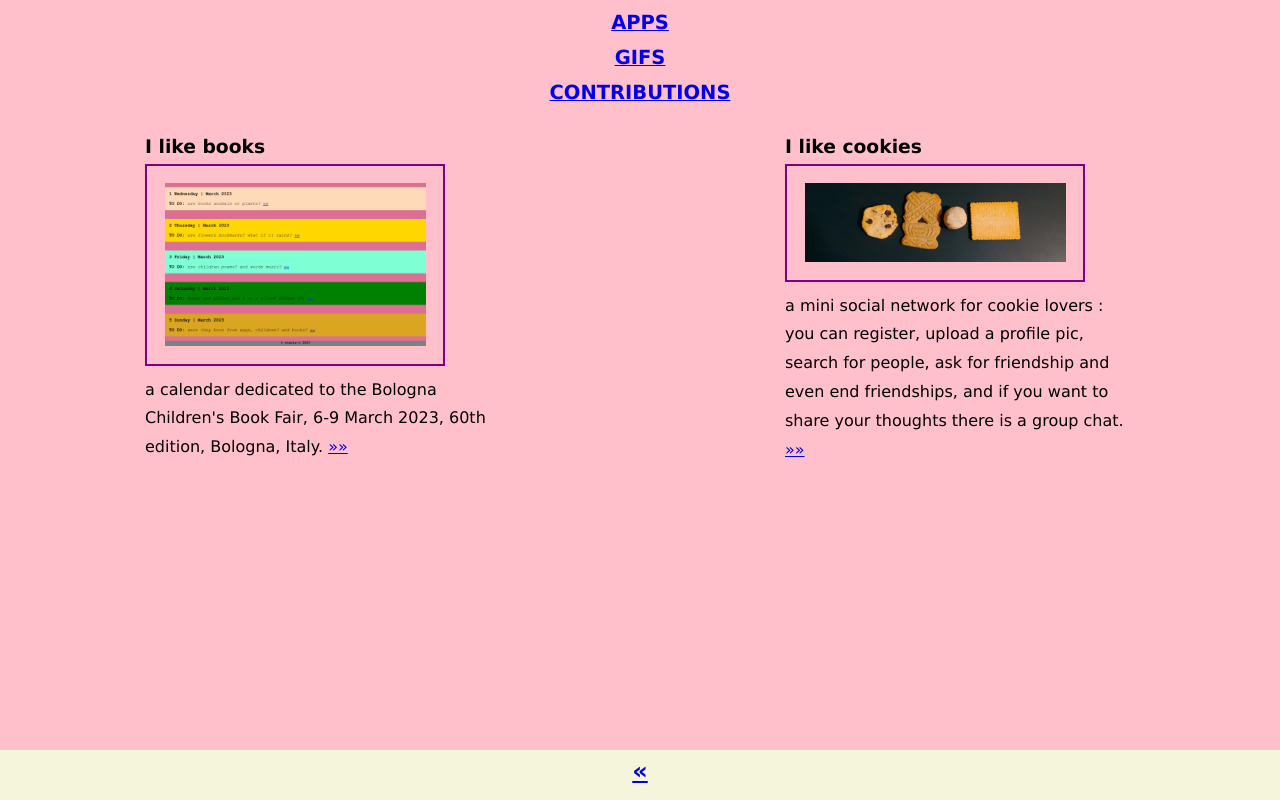
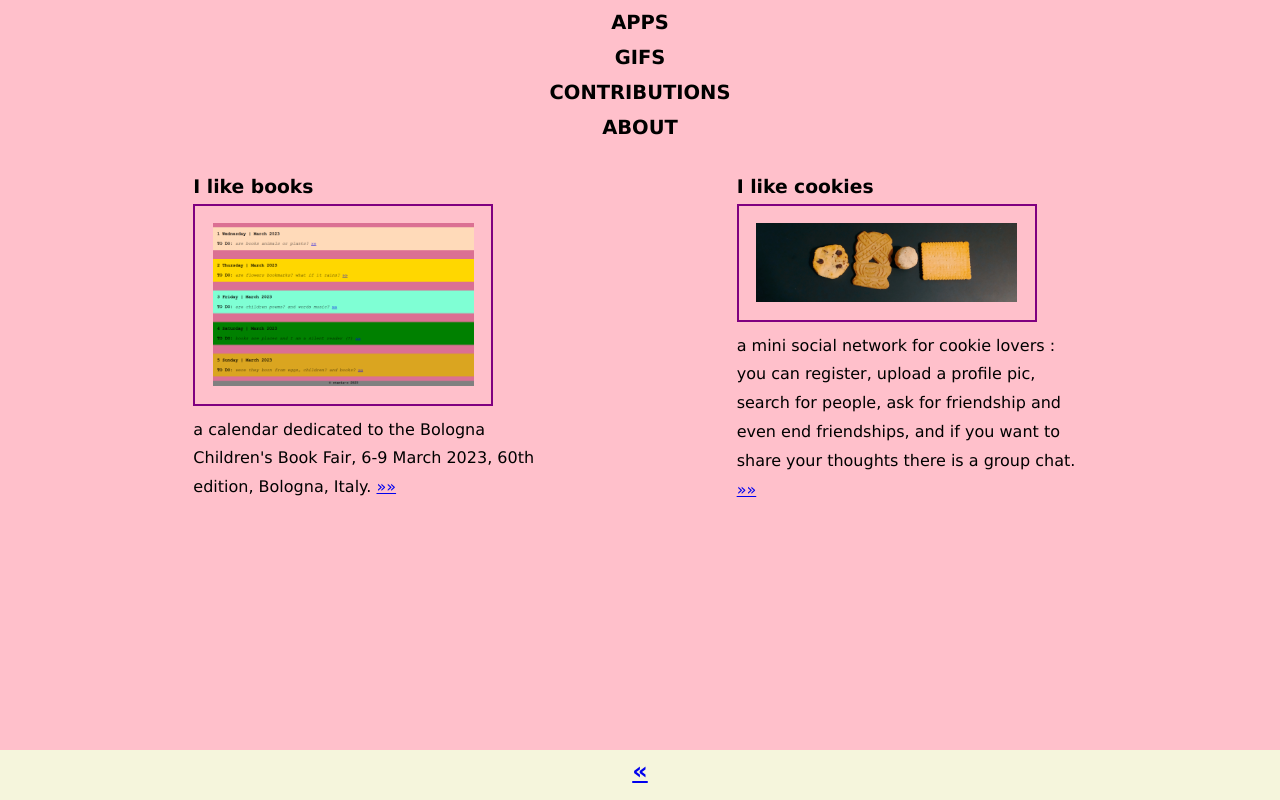
Before and after one commit to otaria-o/portfolio-otaria-o, a React (Create React App) app: page /apps in a window 1280 px wide. Built offline with nearby package versions, Linux system fonts and the light colour scheme.

Commit message:
no underlined

```diff
--- a/src/About.js
+++ b/src/About.js
@@ -5,7 +5,7 @@ function About() {
   return (
     <div className="portfolio">
       <Menu />
-      <section className="msx">
+      <section className="card">
         <section className="">
           <p>
             I grew up in Italy, close to Milan, and wanted to be a dancer.
--- a/src/App.css
+++ b/src/App.css
@@ -155,7 +155,7 @@
   height: 100vh;
   background-color: pink;
   display: grid;
-  grid-template-rows: 110px 1fr 50px;
+  grid-template-rows: 150px 1fr 50px;
 }
 
 .nav {
@@ -163,6 +163,7 @@
   padding: 5px;
   font-size: small;
   margin-bottom: 20px;
+  color: black;
 }
 
 .preview {
@@ -181,7 +182,7 @@
   display: flex;
   flex-direction: row;
   flex-wrap: wrap;
-  justify-content: space-around;
+  justify-content: space-evenly;
   align-items: stretch;
 }
 
--- a/src/Menu.js
+++ b/src/Menu.js
@@ -3,14 +3,20 @@ import { Link } from "react-router-dom";
 function Menu() {
   return (
     <nav className="nav">
-      <Link to="/apps">
+      <Link style={{ textDecoration: "none", color: "black" }} to="/apps">
         <h2>APPS</h2>
       </Link>
-      <Link to="/gifs">
+      <Link style={{ textDecoration: "none", color: "black" }} to="/gifs">
         <h2>GIFS</h2>
       </Link>
-      <Link to="/contributions">
+      <Link
+        style={{ textDecoration: "none", color: "black" }}
+        to="/contributions"
+      >
         <h2>CONTRIBUTIONS</h2>
+      </Link>
+      <Link style={{ textDecoration: "none", color: "black" }} to="/about">
+        <h2>ABOUT</h2>
       </Link>
     </nav>
   );
```
Also changed, not shown: src/Portfolio.js (+16 -31 lines).
